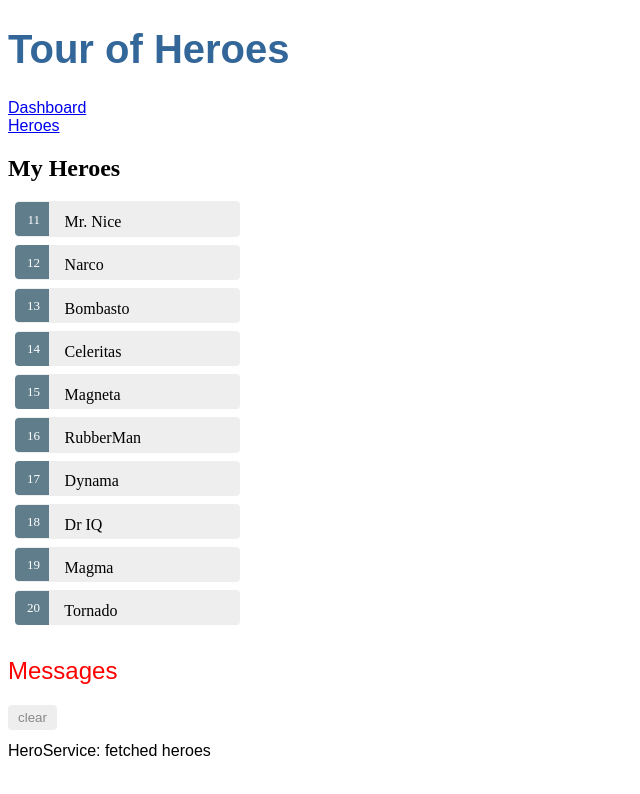
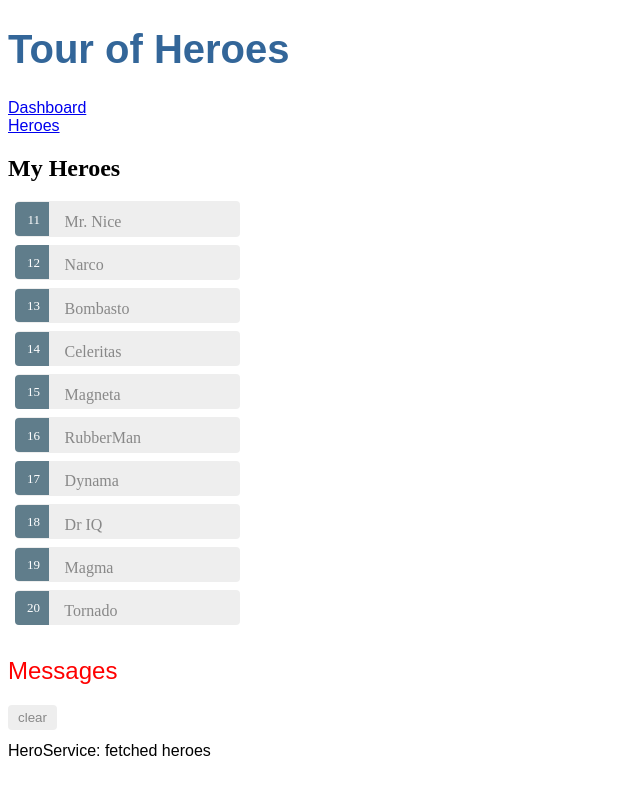
Before and after one commit to ehighbaugh/work-ToH, an Angular app: page /heroes in a window 1280 px wide. Shown: the top 794 px of the page, without its empty margins (0-640 px from the left). Built offline with nearby package versions, Linux system fonts and the light colour scheme.

Commit message:
rearranged layout of hero comp

```diff
--- a/src/app/heroes/heroes.component.html
+++ b/src/app/heroes/heroes.component.html
@@ -1,8 +1,8 @@
 <h2>My Heroes</h2>
 <ul class="heroes">
-  <li *ngFor="let hero of heroes"
-    [class.selected]="hero === selectedHero"
-    (click)="onSelect(hero)">
-    <span class="badge">{{hero.id}}</span> {{hero.name}}
+  <li *ngFor="let hero of heroes">
+    <a routerLink="/detail/{{hero.id}}">
+      <span class="badge">{{hero.id}}</span> {{hero.name}}
+    </a>
   </li>
 </ul>
```
